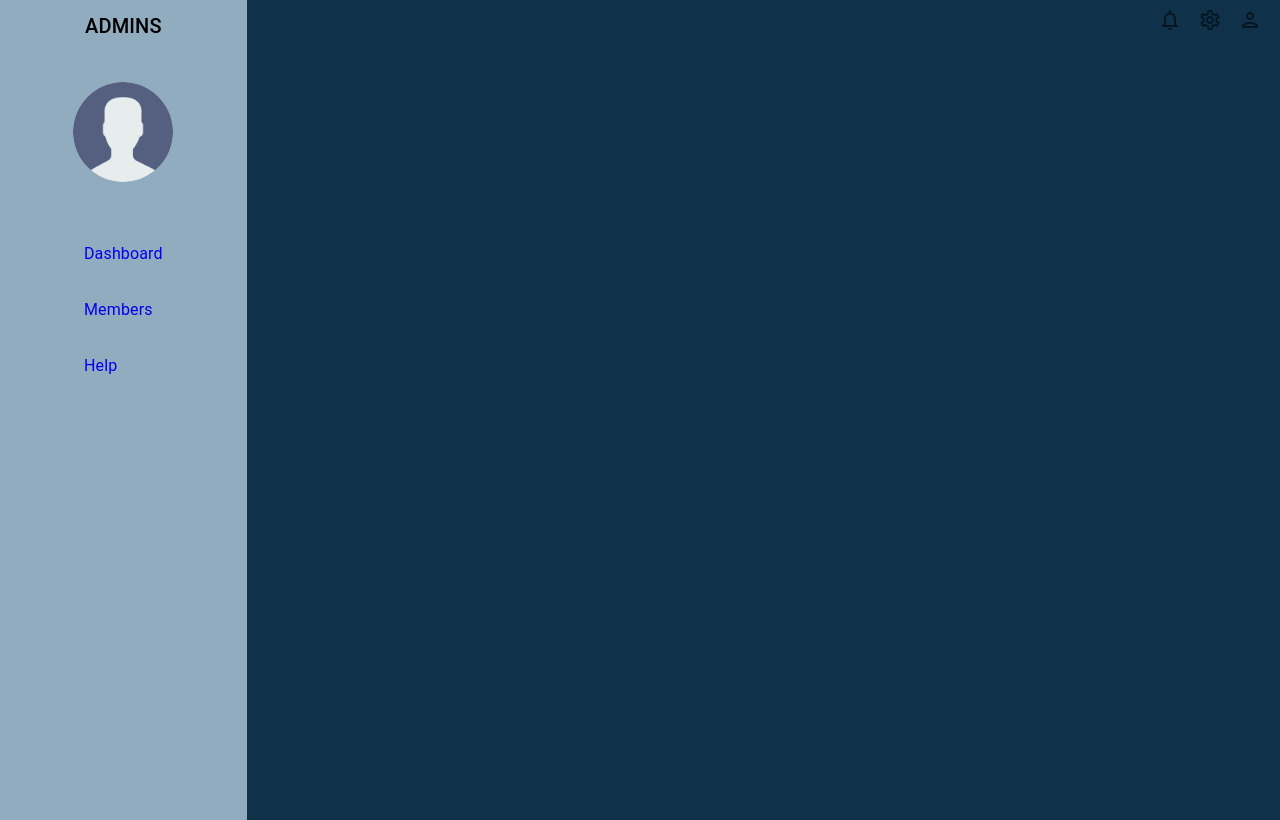
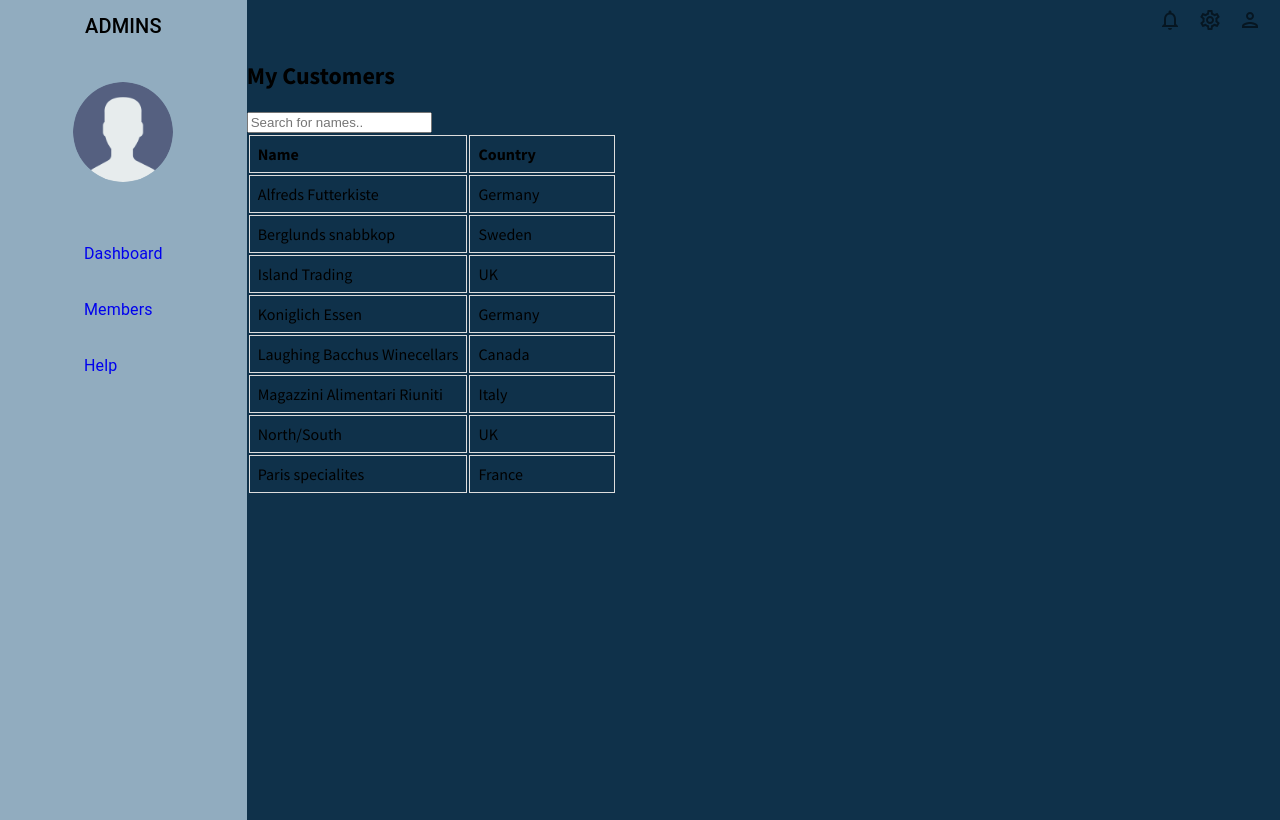
Before and after one commit to Nikhilsunny123/admin-ui-challenge, a React (Create React App) app: page /customerstable in a window 1280 px wide. Built offline with nearby package versions, Linux system fonts and the light colour scheme.

Commit message:
fix search

```diff
--- a/src/App.js
+++ b/src/App.js
@@ -3,6 +3,7 @@ import Topbar from "./components/Topbar";
 import { Routes, Route } from "react-router-dom";
 import Dashboard from "./pages/Dashboard";
 import Members from "./pages/Members";
+import CustomersTable from "./pages/CustomerTable";
 
 function App() {
   return (
@@ -14,6 +15,7 @@ function App() {
         <Routes>
           <Route path="/" element={<Dashboard />} />
           <Route path="/members" element={<Members />} />
+          <Route path="/customerstable" element={<CustomersTable />} />
         </Routes>
       </main>
     </div>
--- a/src/components/SideBar.js
+++ b/src/components/SideBar.js
@@ -64,7 +64,7 @@ const SideBar = () => {
         />
         <Item
           title="Help"
-          to="/"
+          to="/customerstable"
           selected={selected}
           setSelected={setSelected}
         />
--- a/src/components/commonFunctions.js
+++ b/src/components/commonFunctions.js
@@ -26,12 +26,23 @@ export const fetchData = (setData) => {
   return response;
 };
 
-export const filterData = (key, data, setData) => {
-  const searchQuery = key.target.value.toLowerCase();
-  const filtered = data.filter((row) =>
-    Object.values(row).join(" ").toLowerCase().includes(searchQuery)
-  );
-  setData(searchQuery ? filtered : data);
+export const filterData = (e, data, setData, setSearchQuery) => {
+  const { value } = e.target;
+  setSearchQuery(value);
+
+  const filteredData = data.filter((item) => {
+    const nameMatch = item.name.toLowerCase().includes(value.toLowerCase());
+    const emailMatch = item.email.toLowerCase().includes(value.toLowerCase());
+    const roleMatch = item.role.toLowerCase().includes(value.toLowerCase());
+
+    if (!value) {
+      return true; // return all data if search query is empty
+    }
+
+    return nameMatch || emailMatch || roleMatch;
+  });
+
+  setData(filteredData);
 };
 
 export const handleEdit = (id, data, isEdit, setData) => {
--- /dev/null
+++ b/src/pages/CustomerTable.js
@@ -0,0 +1,60 @@
+import React, { useState } from 'react';
+
+const CustomersTable = () => {
+  const [searchQuery, setSearchQuery] = useState('');
+
+  const handleInputChange = (event) => {
+    setSearchQuery(event.target.value.toUpperCase());
+  };
+
+  const filterCustomers = (customers) => {
+    return customers.filter((customer) => {
+      const name = customer.name.toUpperCase();
+      return name.includes(searchQuery);
+    });
+  };
+
+  const customers = [
+    { name: 'Alfreds Futterkiste', country: 'Germany' },
+    { name: 'Berglunds snabbkop', country: 'Sweden' },
+    { name: 'Island Trading', country: 'UK' },
+    { name: 'Koniglich Essen', country: 'Germany' },
+    { name: 'Laughing Bacchus Winecellars', country: 'Canada' },
+    { name: 'Magazzini Alimentari Riuniti', country: 'Italy' },
+    { name: 'North/South', country: 'UK' },
+    { name: 'Paris specialites', country: 'France' },
+  ];
+
+  const filteredCustomers = filterCustomers(customers);
+
+  return (
+    <div>
+      <h2>My Customers</h2>
+      <input
+        type="text"
+        value={searchQuery}
+        onChange={handleInputChange}
+        placeholder="Search for names.."
+        title="Type in a name"
+      />
+      <table>
+        <thead>
+          <tr>
+            <th style={{ width: '60%' }}>Name</th>
+            <th style={{ width: '40%' }}>Country</th>
+          </tr>
+        </thead>
+        <tbody>
+          {filteredCustomers.map((customer, index) => (
+            <tr key={index}>
+              <td>{customer.name}</td>
+              <td>{customer.country}</td>
+            </tr>
+          ))}
+        </tbody>
+      </table>
+    </div>
+  );
+};
+
+export default CustomersTable;
--- a/src/pages/Members.js
+++ b/src/pages/Members.js
@@ -17,30 +17,34 @@ const Members = () => {
   //search
   const [searchQuery, setSearchQuery] = useState("");
 
-  const filterData = (e, data, setData) => {
-    const { value } = e.target;
-    setSearchQuery(value);
+  const handleInputChange = (event) => {
+    setSearchQuery(event.target.value.toUpperCase());
+  };
 
-    const filteredData = data.filter((item) => {
-      const nameMatch = item.name.toLowerCase().includes(value.toLowerCase());
-      const emailMatch = item.email.toLowerCase().includes(value.toLowerCase());
-      const roleMatch = item.role.toLowerCase().includes(value.toLowerCase());
+  const filterData = (data) => {
+    return data.filter((member) => {
+      const name = member.name.toUpperCase();
+      const role = member.role.toUpperCase();
+      const email = member.email.toUpperCase();
 
-      if (!value) {
-        return true; // return all data if search query is empty
+      if (
+        name.includes(searchQuery) ||
+        role.includes(searchQuery) ||
+        email.includes(searchQuery)
+      ) {
+        return true;
       }
+    });
+  };
 
-      return nameMatch || emailMatch || roleMatch;
-    });
+  const filteredData = filterData(data);
 
-    setData(filteredData);
-  };
   // Pagination
   const [currentPage, setCurrentPage] = useState(1);
   const rowsPerPage = 10;
   const indexOfLastRow = currentPage * rowsPerPage;
   const indexOfFirstRow = indexOfLastRow - rowsPerPage;
-  const currentRows = data.slice(indexOfFirstRow, indexOfLastRow);
+  const currentRows = filteredData.slice(indexOfFirstRow, indexOfLastRow);
 
   const handlePageChange = (pageNumber) => {
     if (
@@ -52,7 +56,7 @@ const Members = () => {
     }
     setCurrentPage(pageNumber);
   };
-  const totalPages = Math.ceil(data.length / rowsPerPage);
+  const totalPages = Math.ceil(filteredData.length / rowsPerPage);
   const pageNumbers = Array.from({ length: totalPages }, (_, i) => i + 1);
 
   //selecting rows
@@ -94,12 +98,14 @@ const Members = () => {
     fetchData(setData);
   }, []);
 
+  console.log(selectedRows);
+
   return (
     <div className="main">
       <input
         className="input"
         value={searchQuery}
-        onChange={(e) => filterData(e, data, setData)}
+        onChange={handleInputChange}
         placeholder="Search by name email or role"
       />
       <div className="container">
@@ -171,7 +177,11 @@ const Members = () => {
         </table>
       </div>
       <div className="bottom">
-        <button onClick={handleDeleteSelectedRows}>Delete Selected</button>
+        {selectedRows.length !== 0 ? (
+          <button onClick={handleDeleteSelectedRows}>Delete Selected</button>
+        ) : (
+          <div></div>
+        )}
         <div>
           <button
             onClick={() => handlePageChange(1)}
```
